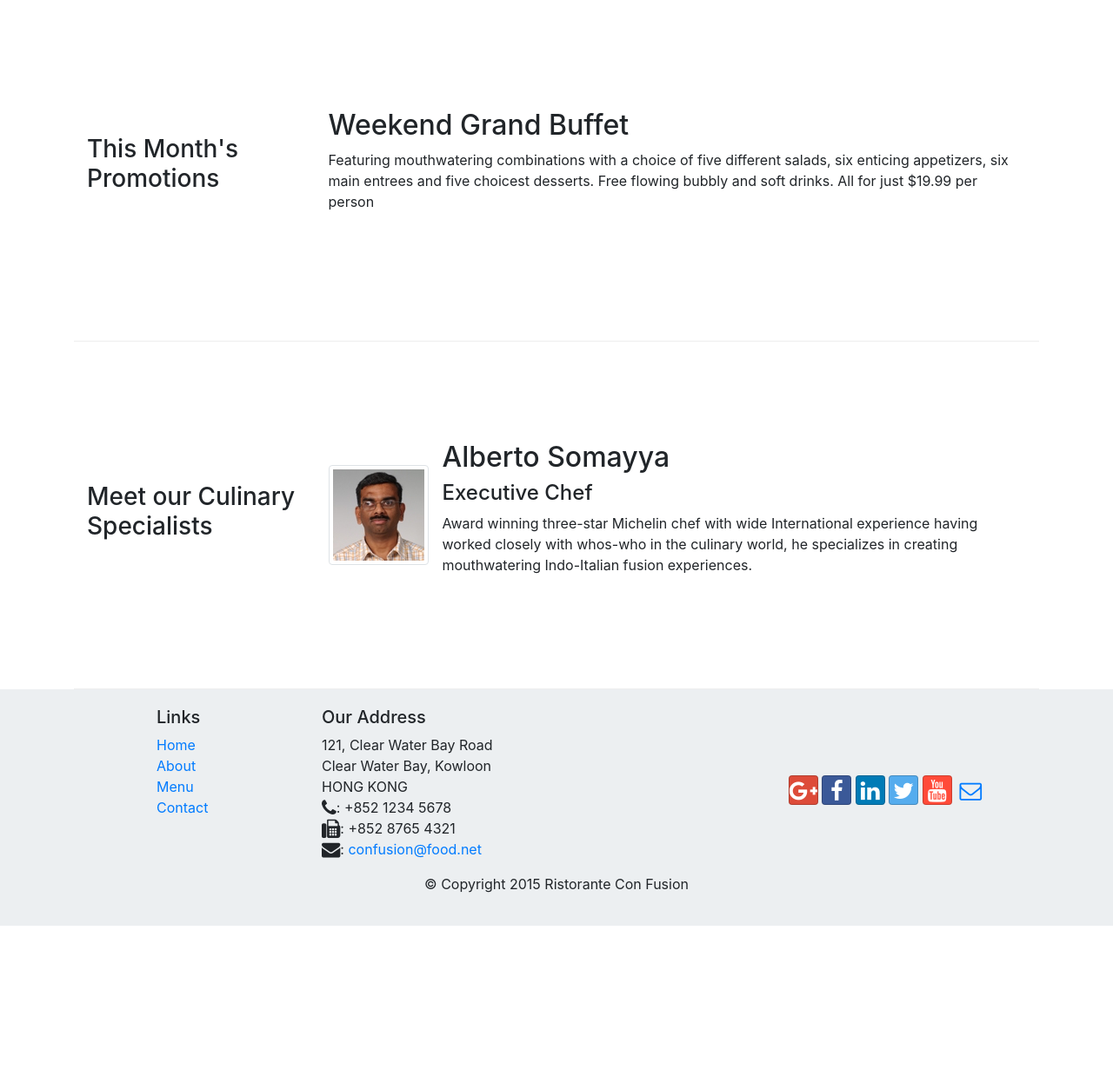
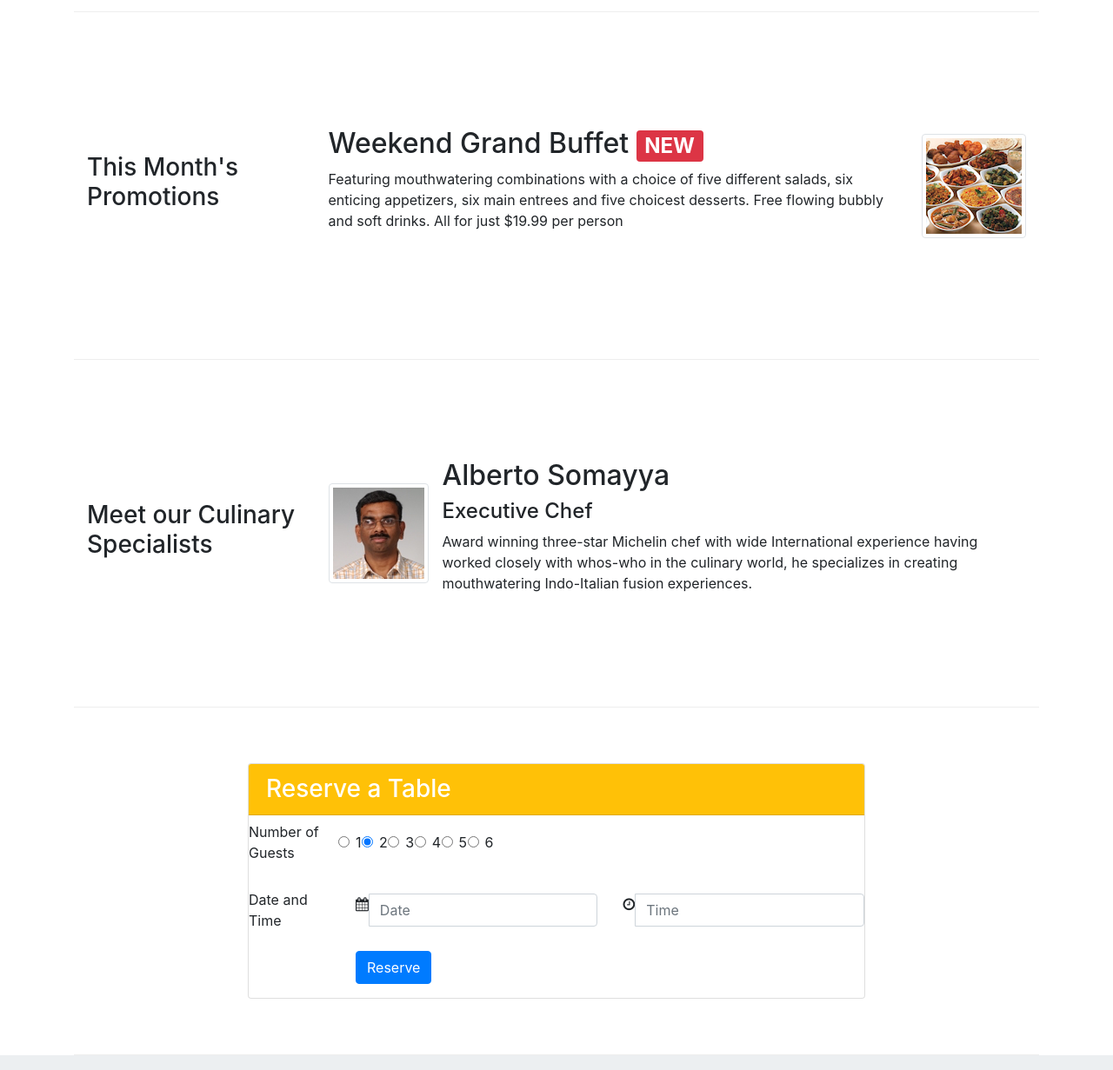
Before and after one commit to Thom087/Bootstrap_W1, a website: page index.html in a window 1280 px wide. Shown: the part 720-1951 px from the top of the page at 87% size. Before the commit the page ends 1785 px from the top, so only its background shows below. Drawn offline with nearby package versions, Linux system fonts and the light colour scheme.

Commit message:
Assignment 2

```diff
--- a/CSS/styles.css
+++ b/CSS/styles.css
@@ -19,7 +19,7 @@
 .jumbotron {
     padding: 70px 30px 70px 30px;
     margin: 0px auto;
-    background: #37474f;
+    background: #616161;
     color: floralwhite;
 }
 
@@ -35,5 +35,5 @@ body {
 }
 
 .navbar-inverse {
-    background-color: #102027;
+    background-color: #373737;
 }
--- a/index.html
+++ b/index.html
@@ -35,12 +35,15 @@
     <header class="jumbotron">
         <div class="container">
             <div class="row row-header">
-                <div class="col-12 col-sm-8">
+                <div class="col-12 col-sm-6">
                     <h1>Ristorante con Fusion</h1>
                     <p class="hidden-xs-down">We take inspiration from the World's best cuisines, and create a unique fusion experience. Our lipsmacking creations will tickle your culinary senses!</p>
                 </div>
-                <div class="col col-sm align-self-center">
+                <div class="col-12 col-sm-3 align-self-center">
                     <img src="img/logo.png" class="img-fluid">
+                </div>
+                <div class="col-12 col-sm-3 align-self-center">
+                    <a class="btn btn-sm btn-warning btn-block" role="button" href="#inputNumGuests">Reserve Table</a>
                 </div>
             </div>
         </div>
@@ -69,8 +72,14 @@
                 <h3>This Month's Promotions</h3>
             </div>
             <div class="sol-sm col-md">
-                <h2>Weekend Grand Buffet</h2>
-                <p class="hidden-xs-down">Featuring mouthwatering combinations with a choice of five different salads, six enticing appetizers, six main entrees and five choicest desserts. Free flowing bubbly and soft drinks. All for just $19.99 per person </p>
+                <div class="media">
+                    <div class="media-body">
+                        <h2 class="mt-0">Weekend Grand Buffet <span class="badge badge-danger">NEW</span></h2>
+                        <p class="hidden-xs-down">Featuring mouthwatering combinations with a choice of five different salads, six enticing appetizers, six main entrees and five choicest desserts. Free flowing bubbly and soft drinks. All for just $19.99 per person </p>
+                    </div>
+                    <img class="d-flex ml-3 img-thumbnail align-self-center"
+                        src="img/buffet.png" alt="uthappizza">
+                </div>
             </div>
         </div>
 
@@ -88,6 +97,64 @@
                     </div>
                 </div>
             </div>
+        </div>
+
+        <div class="row row-content justify-content-center align-items-center">
+            <div class="col-12 col-sm-8 ">
+                <div class="card">
+                    <h3 class="card-header bg-warning text-white">Reserve a Table</h3>
+                    <div class="card-block">
+                        <form>
+                            <div class="form-group row align-items-center">
+                                <label for="inputNumGuests" class="col-md-2 col-form-label">Number of Guests</label>
+                                <div class="col-md-10" id="inputNumGuests">
+                                    <label class="form-check-label">
+                                        <input type="radio" class="form-check-input" name="approve" value="">
+                                        1
+                                    </label>
+                                    <label class="form-check-label ml-3">
+                                        <input type="radio" class="form-check-input" name="approve" value="" checked>
+                                        2
+                                    </label>
+                                    <label class="form-check-label ml-3">
+                                        <input type="radio" class="form-check-input" name="approve" value="">
+                                        3
+                                    </label>
+                                    <label class="form-check-label ml-3">
+                                        <input type="radio" class="form-check-input" name="approve" value="">
+                                        4
+                                    </label>
+                                    <label class="form-check-label ml-3">
+                                        <input type="radio" class="form-check-input" name="approve" value="">
+                                        5
+                                    </label>
+                                    <label class="form-check-label ml-3">
+                                        <input type="radio" class="form-check-input" name="approve" value="">
+                                        6
+                                    </label>
+                                </div>
+                            </div>
+                            <div class="form-group row align-items-center">
+                                <label for="date_time" class="col-md-2 col-form-label">Date and Time</label>
+                                <div class="col-md-5 input-group date" id="date_time">
+                                    <div class="input-group-addon"><span class="fa fa-calendar"></span></div>
+                                    <input type="text" class="form-control" placeholder="Date">
+                                </div>
+                                <div class="col-md-5 input-group date">
+                                    <div class="input-group-addon"><span class="fa fa-clock-o"></span></div>
+                                    <input type="text" class="form-control" placeholder="Time">
+                                </div>
+                            </div>
+                            <div class="form-group row">
+                                <div class="offset-md-2 col-md-10">
+                                    <button type="submit" class="btn btn-primary">Reserve</button>
+                                </div>
+                            </div>
+                        </form>
+                    </div>
+                </div>
+            </div>
+
         </div>
     </div>
 
```
